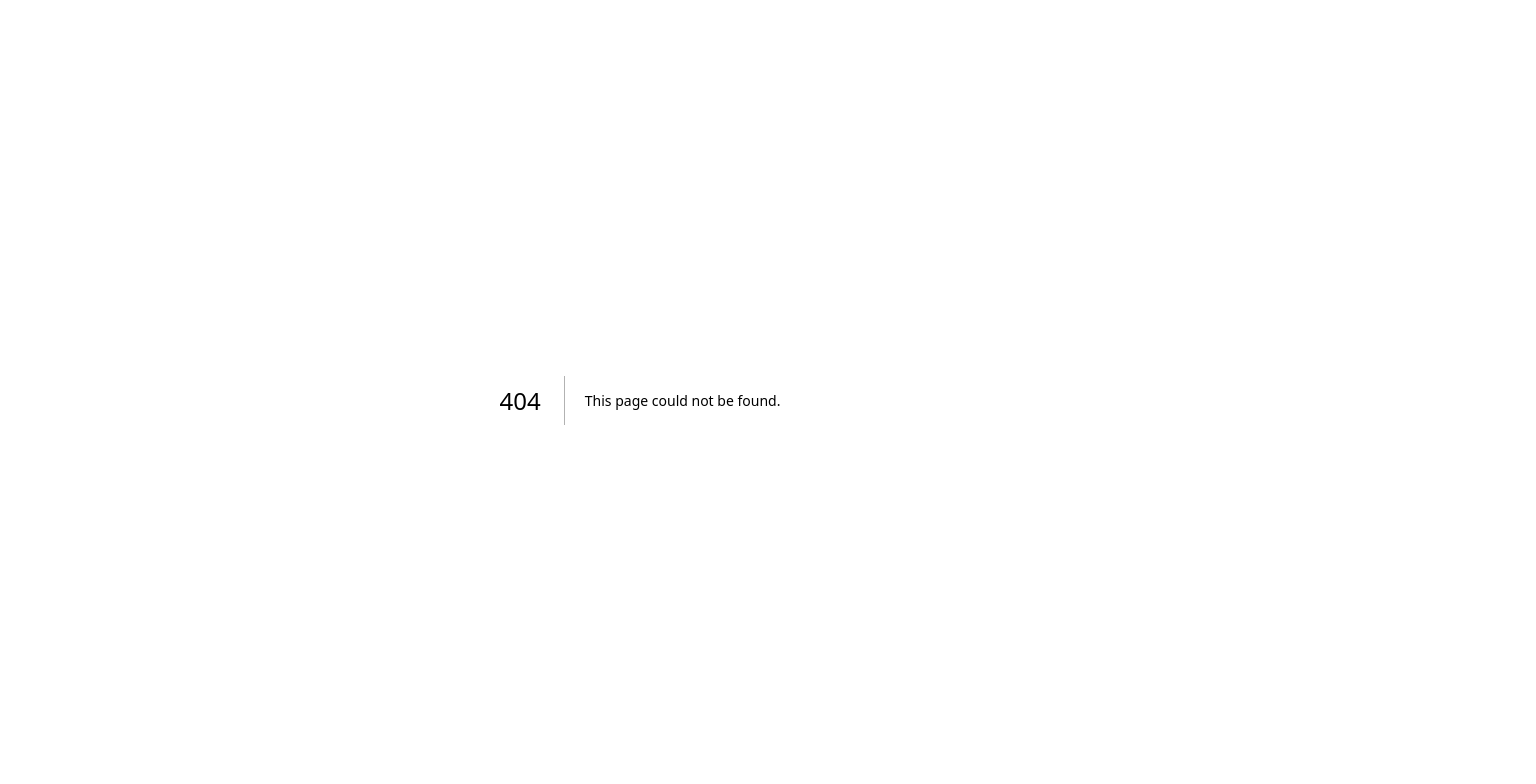
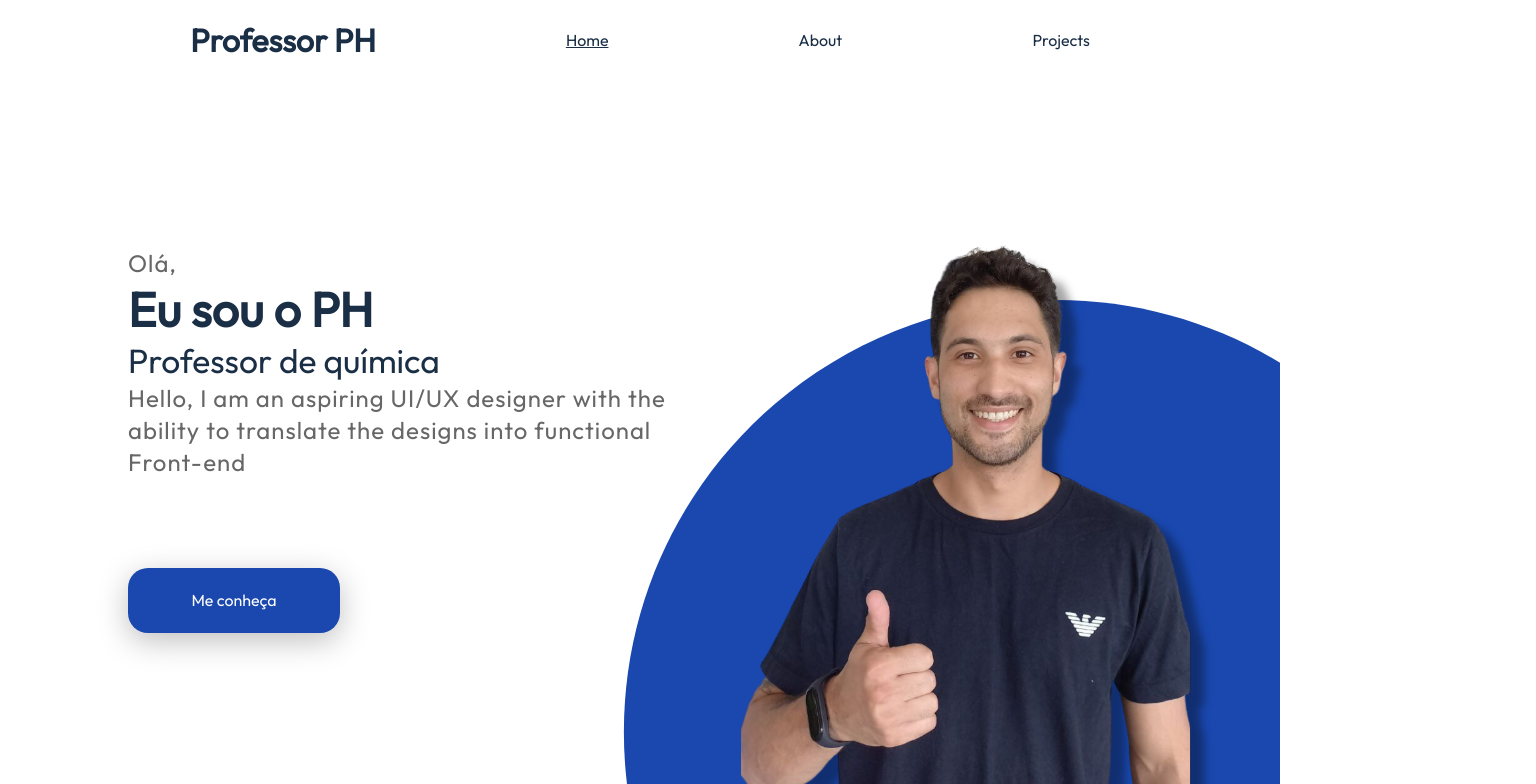
Before and after one commit to luccaparadeda/phdaquimica, a Next.js app: page /landing in a window 1280 px wide. Before the commit this address had no page. Shown: the top 784 px of the page, 1536 px wide, since content can reach past the window. Built offline with nearby package versions, Linux system fonts and the light colour scheme.

Commit message:
feat: created new landing

```diff
--- /dev/null
+++ b/pages/landing.tsx
@@ -0,0 +1,32 @@
+import Image from 'next/image'
+import styles from '../styles/landing/landing.module.scss'
+import Link from 'next/link'
+
+const Landing = () => {
+    return(
+        <div className={styles.container}>
+            <header className={styles.header}>
+                <h1>Professor PH</h1>
+                <Link href='/landing' className={styles.active}>Home</Link>
+                <Link href="/aa">About</Link>
+                <Link href="/bb">Projects</Link>
+            </header>
+            <div className={styles.body}>
+                <section className={styles.presentation}>
+                    <p>Olá,</p>
+                    <h2>Eu sou o PH</h2>
+                    <span>Professor de química</span>
+                    <p>Hello, I am an aspiring UI/UX designer with the ability to translate the designs into functional Front-end</p>
+                    <button>Me conheça</button>
+                </section>
+                <section className={styles.imagesContainer}>
+                    <Image src="/circle.svg" alt="Picture of the author" width={700} height={500} />
+                    <Image src="/PH.svg" alt="Prof PH" width={500} height={800} />
+                </section>
+            </div>
+
+        </div>
+    )
+}
+
+export default Landing
--- /dev/null
+++ b/styles/landing/landing.module.scss
@@ -0,0 +1,97 @@
+.container {
+    display: flex;
+    flex-direction: column;
+    width: 100%;
+    height: 100vh;
+    max-width: 1600px;
+
+    .header {
+        display: flex;
+        justify-content: space-evenly;
+        align-items: center;
+        height: 10vh;
+        width: 100%;
+
+        .active {
+            text-decoration: underline;
+        }
+
+        >h1 {
+            font-size: 2rem;
+        }
+
+        >p {
+            font-size: 1.5rem;
+        }
+    }
+
+    .body {
+        display: flex;
+        width: 100%;
+        height: 90vh;
+        align-items: center;
+        justify-content: space-evenly;
+        padding: 0 10%;
+
+        .presentation {
+            width: 100%;
+            height: 100%;
+            display: flex;
+            align-items: flex-start;
+            justify-content: center;
+            flex-direction: column;
+            >h2 {
+                text-align: left;
+            }
+            >span {
+                font-size: 2.1rem;
+            }
+            >p {
+                text-align: left;
+                line-height: 2rem !important;
+                color: #676767;
+                max-width: 45%;
+                font-size: 1.5rem;
+            }
+
+            >button {
+                margin-top: 7%;
+                border: 0 solid;
+                border-radius: 20px;
+                width: 212px;
+                height: 65px;
+                background: var(--blue);
+                box-shadow: 0px 8px 30px rgba(0, 0, 0, 0.25);
+                font-family: 'Outfit', sans-serif;
+                font-size: 1rem;
+                color: var(--off-white);
+                &:hover{
+                    cursor: pointer;
+                    background: var(--dark-blue);
+                }
+            }
+        }
+
+        .imagesContainer {
+            display: block;
+            >img {
+                position: absolute;
+                z-index: -1;
+                right: 0;
+                bottom: 0;
+
+                &:nth-child(2) {
+                    right: 5%;
+                }
+                @media screen and (max-width: 1000px) {
+                    &:nth-child(1) {
+                        display: none;
+                    }
+                    right: -80px;
+                    bottom: -27px;
+                }
+            }
+
+        }
+    }
+}
```
Also changed, not shown: public/PH.svg (added), public/circle.svg (added).
